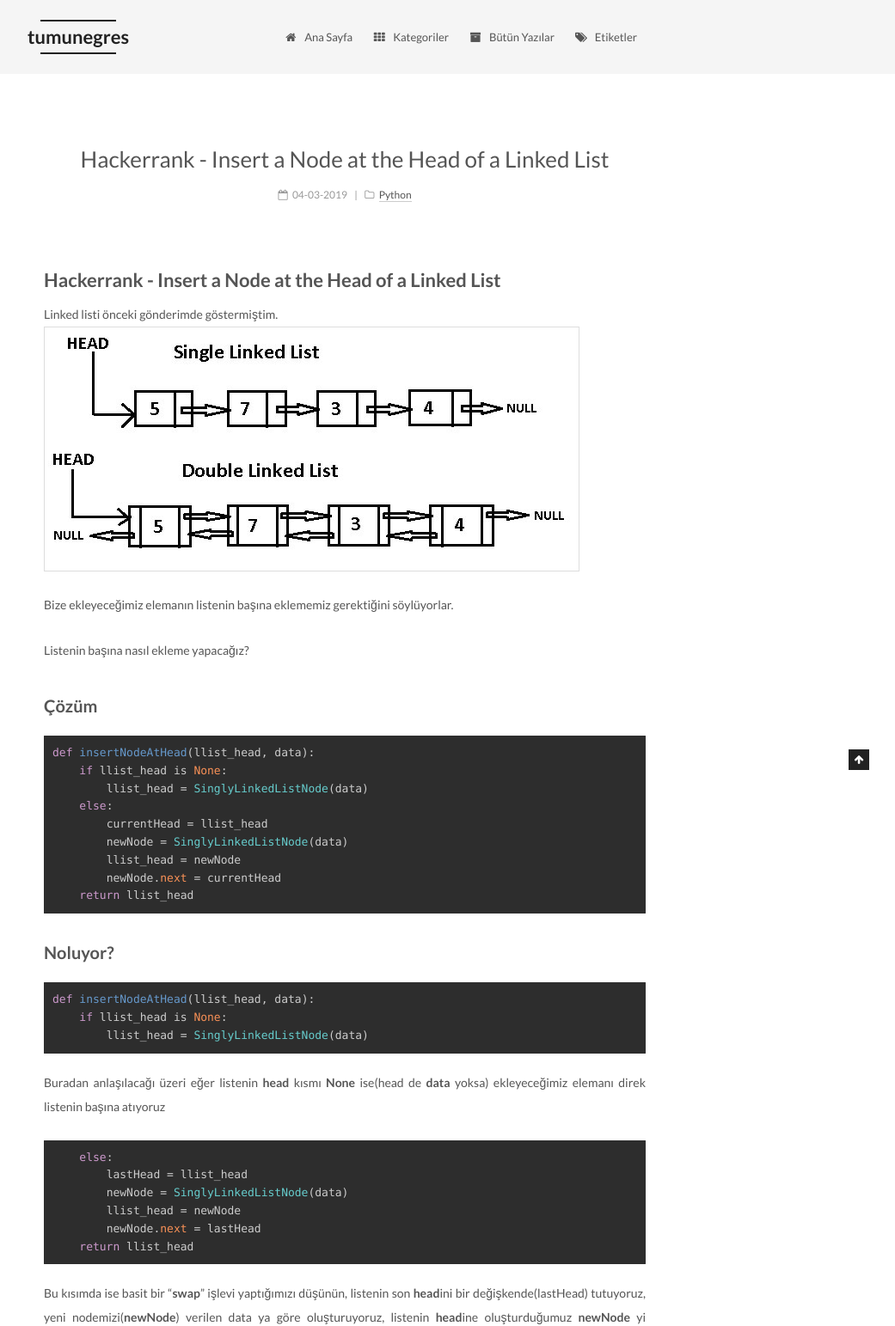
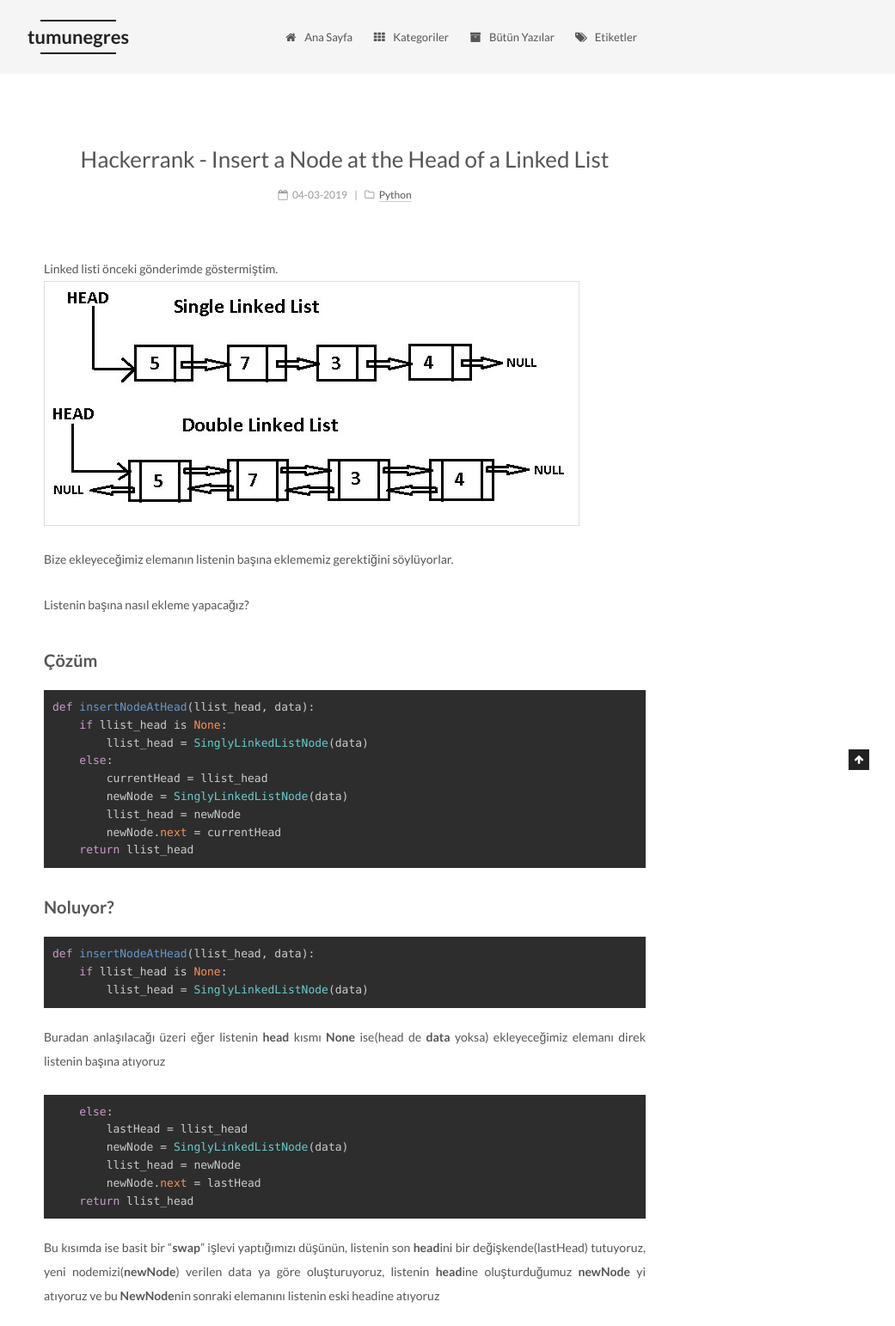
Before and after one commit to sergenp/sergenp.github.io, a Jekyll site: the page built from _posts/2019-03-04-hackerrank-node-at-head.md, in a window 1280 px wide, cut to the strip 104-1647 px from the top of the page. Shown: the whole strip at 86% size, without its empty margins (239-1280 px from the left). Built offline with Jekyll 4.4.1, drawn with Linux system fonts in a browser that asks for light colours; a script that is not in the unit is left out.

Commit message:
Update 2019-03-04-hackerrank-node-at-head.md

```diff
--- a/_posts/2019-03-04-hackerrank-node-at-head.md
+++ b/_posts/2019-03-04-hackerrank-node-at-head.md
@@ -7,8 +7,6 @@
   - bağlı liste
 title: Hackerrank - Insert a Node at the Head of a Linked List
 ---
-##  Hackerrank - Insert a Node at the Head of a Linked List
-
 Linked listi önceki gönderimde göstermiştim.
 ![linked_list.jpeg]({{site.baseurl}}/images/linked_list/linked_list.jpeg)
 
```
